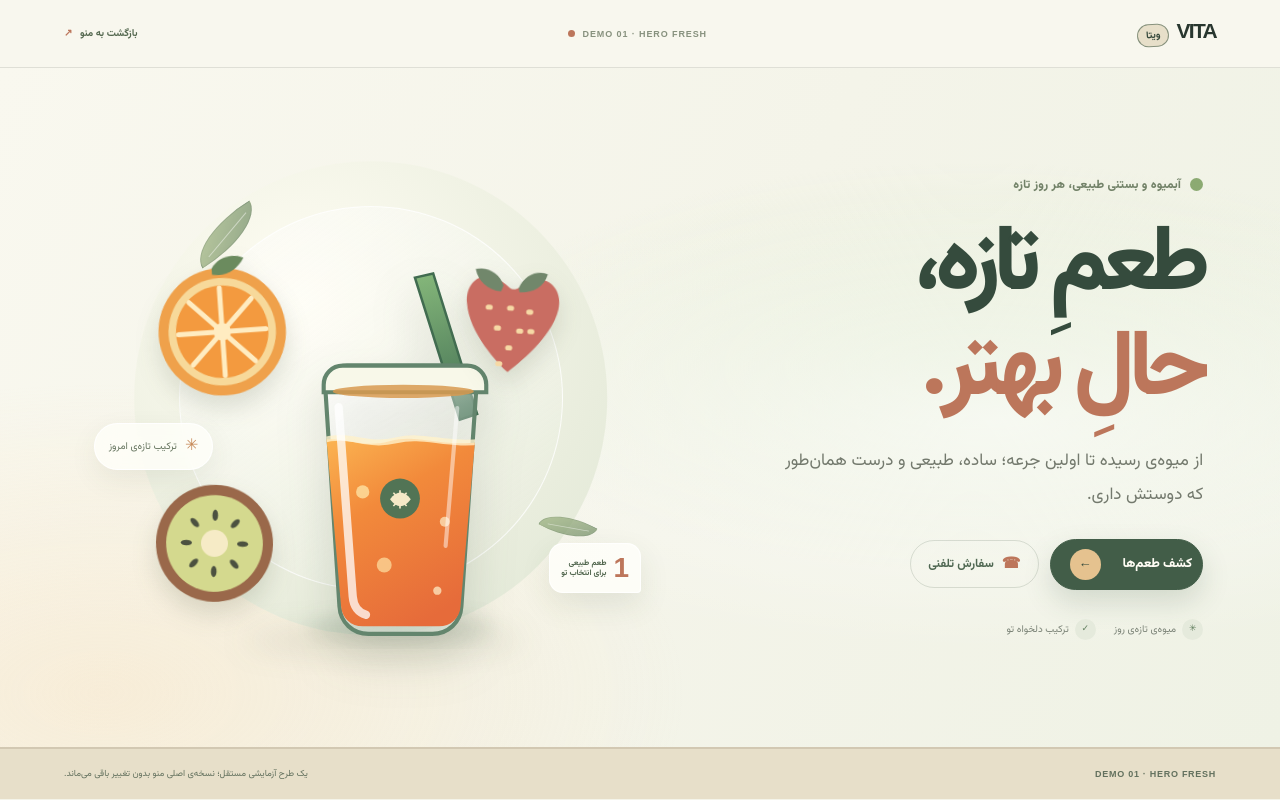
After one commit to Tarokh11/menu, a Django app: template templates/demos/hero_fresh.html in a window 1280 px wide. The commit adds this page. Run offline with Django 5.2, Linux system fonts and the light colour scheme; the template is opened without the code that fills it: most values are stand-ins (such as "Sample title", 1, 10 or a date in 2020).

Commit message:
Preserve fresh hero as an independent demo

```diff
--- /dev/null
+++ b/menu/static/menu/demos/hero-fresh.css
@@ -0,0 +1,115 @@
+.hero-demo-page { background: #f4f4e9; min-height: 100vh; }
+.hero-demo-page .demo-header { align-items: center; background: rgba(249,248,239,.88); border-bottom: 1px solid rgba(41,55,47,.12); display: flex; height: 68px; justify-content: space-between; padding: 0 max(5vw, calc((100vw - 1240px) / 2)); position: relative; z-index: 10; }
+.hero-demo-page .demo-label { align-items: center; color: #87917e; direction: ltr; display: inline-flex; font: 700 9px Arial,sans-serif; gap: 8px; letter-spacing: .1em; }
+.hero-demo-page .demo-label i { background: #bc765b; border-radius: 50%; height: 7px; width: 7px; }
+.hero-demo-page .demo-back { color: #54684f; font-size: 10px; font-weight: 700; text-decoration: none; }
+.hero-demo-page .demo-back span { color: #bc765b; margin-right: 5px; }
+.hero-demo-page .hero { min-height: min(760px, calc(100svh - 110px)); }
+.hero-demo-page .hero-visual { cursor: default; }
+.hero-demo-page .demo-footer { align-items: center; background: #e7dfc9; color: #63715e; display: flex; flex-wrap: wrap; font-size: 9px; gap: 10px 24px; justify-content: space-between; padding: 18px max(5vw, calc((100vw - 1240px) / 2)); }
+.hero-demo-page .demo-footer span:first-child { direction: ltr; font: 700 9px Arial,sans-serif; letter-spacing: .08em; }
+
+.hero-demo-page .hero-fresh {
+  align-items: center;
+  background:
+    radial-gradient(ellipse at 76% 44%, rgba(224,235,208,.78), transparent 38%),
+    radial-gradient(ellipse at 8% 92%, rgba(248,220,180,.36), transparent 35%),
+    linear-gradient(115deg, #f9f8ef 0%, #f4f4e9 54%, #eff2e5 100%);
+  border: 0;
+  display: grid;
+  gap: clamp(18px,3vw,52px);
+  grid-template-columns: minmax(0,.92fr) minmax(0,1.08fr);
+  isolation: isolate;
+  min-height: min(760px,calc(100svh - 130px));
+  overflow: hidden;
+  padding: clamp(48px,7vw,96px) max(6vw,calc((100vw - 1240px)/2));
+}
+.hero-demo-page .hero-fresh:before { background: radial-gradient(ellipse at 78% 52%,rgba(255,255,255,.64),transparent 46%); content: ""; inset: 0; pointer-events: none; position: absolute; z-index: -1; }
+.hero-demo-page .hero-copy { margin: 0; max-width: 530px; padding: 0; }
+.hero-demo-page .hero-fresh .overline { align-items: center; color: #728268; display: flex; font-size: 12px; gap: 9px; letter-spacing: .015em; margin-bottom: 20px; }
+.hero-demo-page .hero-fresh .overline span { background: #8caa72; border: 4px solid rgba(140,170,114,.16); border-radius: 50%; height: 13px; width: 13px; }
+.hero-demo-page .hero-fresh h1 { color: #354b3d; font-size: clamp(56px,7.2vw,94px); font-weight: 800; letter-spacing: -.075em; line-height: 1.14; max-width: 600px; }
+.hero-demo-page .hero-fresh h1 em { color: #bc765b; font-style: normal; }
+.hero-demo-page .hero-fresh .intro { color: #73796d; font-size: clamp(14px,1.4vw,17px); line-height: 2; margin: 20px 0 0; max-width: 420px; }
+.hero-demo-page .hero-actions { align-items: center; display: flex; flex-wrap: wrap; gap: 11px; margin-top: 27px; }
+.hero-demo-page .hero-fresh .primary-action { background: #425d48; border: 1px solid #425d48; border-radius: 999px; box-shadow: 0 12px 28px rgba(55,82,61,.17); color: #fffdf5; font-size: 13px; gap: 22px; margin: 0; max-width: none; padding: 9px 10px 9px 19px; transform: none; }
+.hero-demo-page .hero-fresh .primary-action:hover { background: #344c3a; box-shadow: 0 16px 32px rgba(55,82,61,.24); transform: translateY(-2px); }
+.hero-demo-page .hero-fresh .primary-action b { animation: none; background: #e5c28f; color: #354b3d; height: 31px; transition: transform .25s ease; width: 31px; }
+.hero-demo-page .hero-fresh .primary-action:hover b { transform: translateX(-3px); }
+.hero-demo-page .secondary-action { align-items: center; border: 1px solid rgba(65,89,69,.17); border-radius: 999px; color: #4f6752; display: inline-flex; font-size: 12px; font-weight: 700; gap: 8px; min-height: 48px; padding: 0 17px; text-decoration: none; transition: background .2s ease,border-color .2s ease,transform .2s ease; }
+.hero-demo-page .secondary-action:hover { background: rgba(255,255,255,.7); border-color: rgba(65,89,69,.34); transform: translateY(-2px); }
+.hero-demo-page .secondary-action span { color: #bd765b; font-size: 15px; }
+.hero-demo-page .hero-proof { align-items: center; color: #7a8276; display: flex; flex-wrap: wrap; font-size: 10px; gap: 18px; margin-top: 29px; }
+.hero-demo-page .hero-proof span { align-items: center; display: inline-flex; gap: 6px; }
+.hero-demo-page .hero-proof i { align-items: center; background: #e5eadc; border-radius: 50%; color: #648061; display: inline-flex; font-size: 9px; font-style: normal; height: 21px; justify-content: center; width: 21px; }
+.hero-demo-page .hero-visual { align-self: stretch; min-height: 500px; position: relative; translate: var(--float-x,0px) var(--float-y,0px); transition: translate .4s cubic-bezier(.2,.7,.3,1); will-change: translate; }
+.hero-demo-page .hero-orb { border-radius: 50%; left: 50%; position: absolute; top: 48%; transform: translate(-50%,-50%); }
+.hero-demo-page .hero-orb-back { background: radial-gradient(circle at 35% 30%,#fffdf3,#e9eddd 68%,#dfe7d5); height: min(37vw,480px); width: min(37vw,480px); }
+.hero-demo-page .hero-orb-front { background: linear-gradient(145deg,rgba(255,255,255,.48),rgba(229,236,217,.08)); border: 1px solid rgba(255,255,255,.78); height: min(30vw,388px); width: min(30vw,388px); }
+.hero-demo-page .hero-glass { bottom: 1%; filter: drop-shadow(0 24px 23px rgba(54,74,52,.17)); left: 31%; position: absolute; width: min(48%,324px); z-index: 3; }
+.hero-demo-page .hero-fruit { filter: drop-shadow(0 12px 12px rgba(63,75,46,.16)); position: absolute; z-index: 4; }
+.hero-demo-page .hero-orange { animation: hero-fruit-drift 6.5s ease-in-out infinite; left: 12%; top: 19%; width: clamp(86px,12vw,150px); }
+.hero-demo-page .hero-strawberry { animation: hero-fruit-drift 5.8s ease-in-out -1.7s infinite; left: 64%; top: 22%; width: clamp(70px,9vw,112px); }
+.hero-demo-page .hero-kiwi { animation: hero-fruit-drift 7s ease-in-out -2.8s infinite; bottom: 8%; left: 12%; width: clamp(86px,11vw,135px); }
+.hero-demo-page .hero-leaf { background: linear-gradient(135deg,#a9bd87,#66835f); border: 1px solid rgba(65,93,64,.32); border-radius: 100% 0 100% 0; height: 33px; opacity: .72; position: absolute; transform: rotate(-32deg); width: 76px; }
+.hero-demo-page .hero-leaf:after { background: rgba(255,255,255,.48); content: ""; height: 1px; left: 9px; position: absolute; top: 16px; transform: rotate(-18deg); width: 58px; }
+.hero-demo-page .hero-leaf-one { left: 19%; top: 12%; }
+.hero-demo-page .hero-leaf-two { bottom: 23%; right: 10%; transform: rotate(28deg) scale(.72); }
+.hero-demo-page .hero-drink-shadow { background: rgba(72,92,62,.12); border-radius: 50%; bottom: 1%; filter: blur(15px); height: 25px; left: 28%; position: absolute; width: 48%; z-index: 1; }
+.hero-demo-page .hero-freshness { align-items: center; backdrop-filter: blur(12px); background: rgba(255,255,250,.76); border: 1px solid rgba(255,255,255,.9); border-radius: 99px; box-shadow: 0 10px 28px rgba(58,76,52,.08); color: #65745e; display: flex; font-size: 10px; gap: 8px; left: 3%; padding: 10px 14px; position: absolute; top: 53%; z-index: 5; }
+.hero-demo-page .hero-freshness i { color: #c78a5a; font-size: 16px; font-style: normal; }
+.hero-demo-page .hero-fresh .hero-note { background: rgba(255,255,250,.82); border: 1px solid rgba(255,255,255,.95); bottom: 13%; box-shadow: 0 12px 30px rgba(58,76,52,.1); color: #51664e; right: 4%; transform: none; }
+.hero-demo-page .hero-fresh .hero-note strong { color: #bd765b; font-size: 28px; }
+@keyframes hero-fruit-drift { 0%,100% { transform: translateY(0) rotate(-4deg); } 50% { transform: translateY(-9px) rotate(3deg); } }
+
+@media (min-width: 1300px) { .hero-demo-page .hero-visual { min-height: 550px; } }
+
+@media (max-width: 760px) {
+  .hero-demo-page .hero-fresh { gap: 4px; grid-template-columns: minmax(0,1fr); min-height: 0; padding: 58px 22px 20px; }
+  .hero-demo-page .hero-copy { margin: 0 auto; max-width: 540px; width: 100%; }
+  .hero-demo-page .hero-fresh .overline { font-size: 10px; margin-bottom: 15px; }
+  .hero-demo-page .hero-fresh h1 { font-size: clamp(52px,12.5vw,76px); }
+  .hero-demo-page .hero-fresh .intro { font-size: 13px; margin-top: 13px; max-width: 340px; }
+  .hero-demo-page .hero-actions { gap: 8px; margin-top: 19px; }
+  .hero-demo-page .hero-fresh .primary-action { font-size: 11px; gap: 12px; padding-left: 14px; }
+  .hero-demo-page .secondary-action { font-size: 10px; min-height: 44px; padding: 0 13px; }
+  .hero-demo-page .hero-proof { font-size: 9px; gap: 12px; margin-top: 17px; }
+  .hero-demo-page .hero-visual { height: min(94vw,390px); margin: 0 auto; min-height: 300px; max-height: 390px; width: min(100%,470px); }
+  .hero-demo-page .hero-orb-back { height: min(73vw,330px); width: min(73vw,330px); }
+  .hero-demo-page .hero-orb-front { height: min(60vw,270px); width: min(60vw,270px); }
+  .hero-demo-page .hero-glass { bottom: 0; left: 31%; width: min(47%,210px); }
+  .hero-demo-page .hero-orange { left: 11%; top: 15%; width: clamp(78px,22vw,112px); }
+  .hero-demo-page .hero-strawberry { left: 66%; top: 19%; width: clamp(62px,17vw,88px); }
+  .hero-demo-page .hero-kiwi { bottom: 5%; left: 10%; width: clamp(78px,21vw,106px); }
+  .hero-demo-page .hero-freshness { font-size: 8px; left: 0; padding: 8px 10px; top: 54%; }
+  .hero-demo-page .hero-fresh .hero-note { bottom: 8%; right: 0; }
+}
+@media (max-width: 390px) {
+  .hero-demo-page .hero-fresh { padding-left: 17px; padding-right: 17px; }
+  .hero-demo-page .hero-fresh h1 { font-size: 50px; }
+  .hero-demo-page .hero-proof { gap: 8px; }
+  .hero-demo-page .hero-visual { height: 300px; min-height: 280px; }
+}
+@media (prefers-reduced-motion: reduce) {
+  .hero-demo-page .hero-visual { translate: none; transition: none; }
+  .hero-demo-page .hero-fruit { animation: none; }
+  .hero-demo-page .hero-fresh .primary-action, .hero-demo-page .secondary-action { transition: none; }
+}
+
+@media (max-width: 760px) {
+  .hero-demo-page .demo-header { height: 58px; padding: 0 17px; }
+  .hero-demo-page .demo-label { font-size: 7px; }
+  .hero-demo-page .demo-back { font-size: 9px; }
+  .hero-demo-page .demo-footer { justify-content: center; padding: 15px 18px; text-align: center; }
+}
+
+@media (max-width: 370px) {
+  .hero-demo-page .demo-label { letter-spacing: .03em; }
+  .hero-demo-page .brand { gap: 4px; }
+  .hero-demo-page .brand span { font-size: 17px; }
+  .hero-demo-page .brand strong { font-size: 8px; }
+}
+
+@media (prefers-reduced-motion: reduce) {
+  .hero-demo-page *, .hero-demo-page *:before, .hero-demo-page *:after { scroll-behavior: auto !important; }
+}
--- /dev/null
+++ b/menu/static/menu/demos/hero-fresh.js
@@ -0,0 +1,38 @@
+const visual = document.querySelector('.hero-visual');
+const content = document.querySelector('.hero-copy');
+const motionPreference = window.matchMedia('(prefers-reduced-motion: reduce)');
+
+if (!motionPreference.matches) {
+  window.addEventListener('load', () => {
+    content?.animate?.(
+      [
+        { opacity: 0, transform: 'translateY(18px)' },
+        { opacity: 1, transform: 'translateY(0)' },
+      ],
+      { duration: 640, easing: 'cubic-bezier(.2,.75,.25,1)' },
+    );
+    visual?.animate?.(
+      [{ opacity: 0, scale: '.97' }, { opacity: 1, scale: '1' }],
+      { duration: 780, delay: 80, easing: 'cubic-bezier(.2,.75,.25,1)' },
+    );
+  }, { once: true });
+
+  if (visual && window.matchMedia('(pointer: fine)').matches) {
+    let frame = 0;
+    visual.addEventListener('pointermove', (event) => {
+      if (frame) return;
+      frame = requestAnimationFrame(() => {
+        const bounds = visual.getBoundingClientRect();
+        const x = (event.clientX - bounds.left) / bounds.width - 0.5;
+        const y = (event.clientY - bounds.top) / bounds.height - 0.5;
+        visual.style.setProperty('--float-x', `${x * -8}px`);
+        visual.style.setProperty('--float-y', `${y * -6}px`);
+        frame = 0;
+      });
+    });
+    visual.addEventListener('pointerleave', () => {
+      visual.style.setProperty('--float-x', '0px');
+      visual.style.setProperty('--float-y', '0px');
+    });
+  }
+}
--- a/menu/static/menu/menu.css
+++ b/menu/static/menu/menu.css
@@ -171,6 +171,16 @@ footer a { font-weight: 800; }
 
 button:focus-visible, a:focus-visible, input:focus-visible { outline: 3px solid var(--pink); outline-offset: 3px; }
 
+html:before { background: #bd7770; content: ""; height: 3px; inset: 0 0 auto; pointer-events: none; position: fixed; transform: scaleX(var(--page-progress, 0)); transform-origin: right; z-index: 100; }
+.juice-art { translate: var(--float-x, 0px) var(--float-y, 0px); transition: translate .35s cubic-bezier(.2,.7,.3,1); will-change: translate; }
+.menu-heading.motion-reveal, .menu-group.motion-reveal, .visit-copy.motion-reveal, .qr-ticket.motion-reveal { opacity: 0; translate: 0 18px; transition: opacity .65s ease, translate .65s cubic-bezier(.2,.75,.25,1); }
+.motion-reveal.is-revealed { opacity: 1; translate: 0 0; }
+.menu-item.motion-card { opacity: 0; translate: 0 14px; transition: opacity .5s ease var(--reveal-delay, 0ms), translate .5s cubic-bezier(.2,.75,.25,1) var(--reveal-delay, 0ms); }
+.menu-item.motion-card.is-revealed { opacity: 1; translate: 0 0; }
+.menu-item:after { background: radial-gradient(circle at var(--glow-x, 50%) var(--glow-y, 50%), rgba(255,255,255,.72), transparent 58%), color-mix(in srgb, var(--group-color) 36%, transparent); }
+.menu-controls { backdrop-filter: blur(12px); }
+.result-count strong { display: inline-block; font-variant-numeric: tabular-nums; min-width: 2ch; }
+
 @keyframes waterfall-flow { to { background-position: 0 130px; } }
 @keyframes stream-glint { 0%,100% { opacity: .25; transform: translateY(0); } 50% { opacity: .85; transform: translateY(180px); } }
 @keyframes falling-drop { from { opacity: 0; top: 2%; } 8%,85% { opacity: 1; } to { opacity: 0; top: 96%; } }
@@ -335,6 +345,8 @@ button:focus-visible, a:focus-visible, input:focus-visible { outline-color: #bd7
 }
 
 @media (prefers-reduced-motion: reduce) {
+  html:before { display: none; }
+  .juice-art, .menu-heading.motion-reveal, .menu-group.motion-reveal, .visit-copy.motion-reveal, .qr-ticket.motion-reveal, .menu-item.motion-card { opacity: 1; translate: none; transition: none; }
   .juice-ribbon-glint { animation: none; }
   .svg-fruit animateMotion, .svg-liquid animate { display: none; }
   .menu-item { transition: none; }
--- a/restaurant/urls.py
+++ b/restaurant/urls.py
@@ -4,5 +4,6 @@ from menu import views
 
 urlpatterns = [
     path("", views.menu, name="menu"),
+    path("demos/hero-fresh/", views.hero_demo, name="hero_demo"),
     path("qr/", views.menu_qr, name="menu_qr"),
 ]
--- /dev/null
+++ b/templates/demos/hero_fresh.html
@@ -0,0 +1,55 @@
+{% load static %}
+<!doctype html>
+<html lang="fa" dir="rtl">
+<head>
+  <meta charset="utf-8">
+  <meta name="viewport" content="width=device-width, initial-scale=1, viewport-fit=cover">
+  <meta name="theme-color" content="#f4f4e9">
+  <meta name="description" content="دموی مستقل Hero تازه و طبیعی ویتا">
+  <title>Demo 01 · Hero Fresh | ویتا</title>
+  <link rel="preconnect" href="https://fonts.googleapis.com">
+  <link rel="preconnect" href="https://fonts.gstatic.com" crossorigin>
+  <link href="https://fonts.googleapis.com/css2?family=Vazirmatn:wght@400;500;600;700;800;900&display=swap" rel="stylesheet">
+  <link rel="stylesheet" href="{% static 'menu/menu.css' %}">
+  <link rel="stylesheet" href="{% static 'menu/demos/hero-fresh.css' %}">
+</head>
+<body class="hero-demo-page">
+  <header class="demo-header">
+    <a class="brand" href="{% url 'menu' %}"><span>VITA</span><strong>ویتا</strong></a>
+    <span class="demo-label"><i aria-hidden="true"></i> DEMO 01 · HERO FRESH</span>
+    <a class="demo-back" href="{% url 'menu' %}">بازگشت به منو <span aria-hidden="true">↗</span></a>
+  </header>
+
+  <main>
+    <section class="hero hero-fresh" aria-labelledby="hero-title">
+      <div class="hero-copy">
+        <p class="overline"><span aria-hidden="true"></span> آبمیوه و بستنی طبیعی، هر روز تازه</p>
+        <h1 id="hero-title">طعمِ تازه،<br><em>حالِ بهتر.</em></h1>
+        <p class="intro">از میوه‌ی رسیده تا اولین جرعه؛ ساده، طبیعی و درست همان‌طور که دوستش داری.</p>
+        <div class="hero-actions">
+          <a class="primary-action" href="{% url 'menu' %}#menu"><span>کشف طعم‌ها</span><b aria-hidden="true">←</b></a>
+          <a class="secondary-action" href="tel:+982112345678"><span aria-hidden="true">☎</span> سفارش تلفنی</a>
+        </div>
+        <div class="hero-proof"><span><i aria-hidden="true">✳</i> میوه‌ی تازه‌ی روز</span><span><i aria-hidden="true">✓</i> ترکیب دلخواه تو</span></div>
+      </div>
+
+      <div class="hero-visual" aria-hidden="true">
+        <div class="hero-orb hero-orb-back"></div>
+        <div class="hero-orb hero-orb-front"></div>
+        <div class="hero-leaf hero-leaf-one"></div>
+        <div class="hero-leaf hero-leaf-two"></div>
+        <img class="hero-fruit hero-orange" src="{% static 'menu/images/hero-orange.svg' %}" alt="">
+        <img class="hero-fruit hero-strawberry" src="{% static 'menu/images/hero-strawberry.svg' %}" alt="">
+        <img class="hero-fruit hero-kiwi" src="{% static 'menu/images/hero-kiwi.svg' %}" alt="">
+        <div class="hero-drink-shadow"></div>
+        <img class="hero-glass" src="{% static 'menu/images/hero-glass.svg' %}" alt="">
+        <div class="hero-freshness"><i aria-hidden="true">✳</i><span>ترکیب تازه‌ی امروز</span></div>
+        <div class="hero-note"><strong>{{ item_count }}</strong><span>طعم طبیعی<br>برای انتخاب تو</span></div>
+      </div>
+    </section>
+  </main>
+
+  <footer class="demo-footer"><span>DEMO 01 · HERO FRESH</span><span>یک طرح آزمایشی مستقل؛ نسخه‌ی اصلی منو بدون تغییر باقی می‌ماند.</span></footer>
+  <script src="{% static 'menu/demos/hero-fresh.js' %}"></script>
+</body>
+</html>
--- a/templates/menu/menu.html
+++ b/templates/menu/menu.html
@@ -105,7 +105,7 @@
           <button class="category active" data-category="همه" aria-pressed="true"><span>✦</span> همه</button>
           {% for group in groups %}<button class="category" data-category="{{ group.name }}" aria-pressed="false">{{ group.name }}</button>{% endfor %}
         </nav>
-        <p class="result-count"><strong>{{ item_count }}</strong> مورد برای انتخاب</p>
+        <p class="result-count" aria-live="polite" aria-atomic="true"><strong>{{ item_count }}</strong> مورد برای انتخاب</p>
       </div>
 
       <div class="menu-groups">
@@ -137,7 +137,7 @@
     <svg viewBox="0 0 24 24" aria-hidden="true"><path d="m6 14 6-6 6 6"></path></svg>
     <span>بالا</span>
   </a>
-  <footer><strong>VITA®</strong><span>هر روز از ۹ صبح تا ۱۲ شب</span><a href="#top">برگرد بالا ↑</a></footer>
+  <footer><strong>VITA®</strong><span>هر روز از ۹ صبح تا ۱۲ شب</span><a href="{% url 'hero_demo' %}">دموی مستقل Hero</a><a href="#top">برگرد بالا ↑</a></footer>
   <script src="{% static 'menu/menu.js' %}"></script>
 </body>
 </html>
```
Also changed, not shown: menu/static/menu/menu.js (+127 -7 lines), menu/tests.py (+12 -0 lines), menu/views.py (+8 -0 lines), README.md, menu/static/menu/images/hero-glass.svg (added), menu/static/menu/images/hero-kiwi.svg (added), menu/static/menu/images/hero-orange.svg (added), menu/static/menu/images/hero-strawberry.svg (added).
